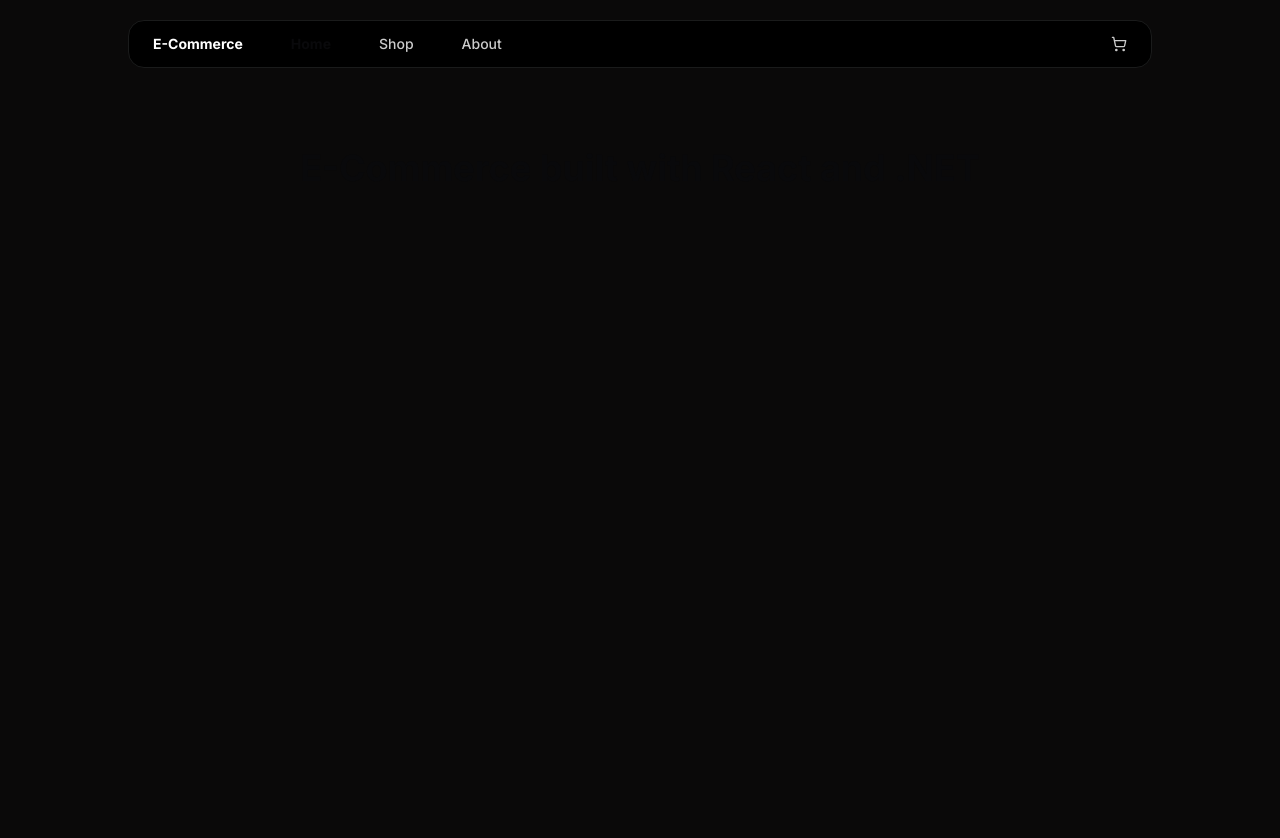
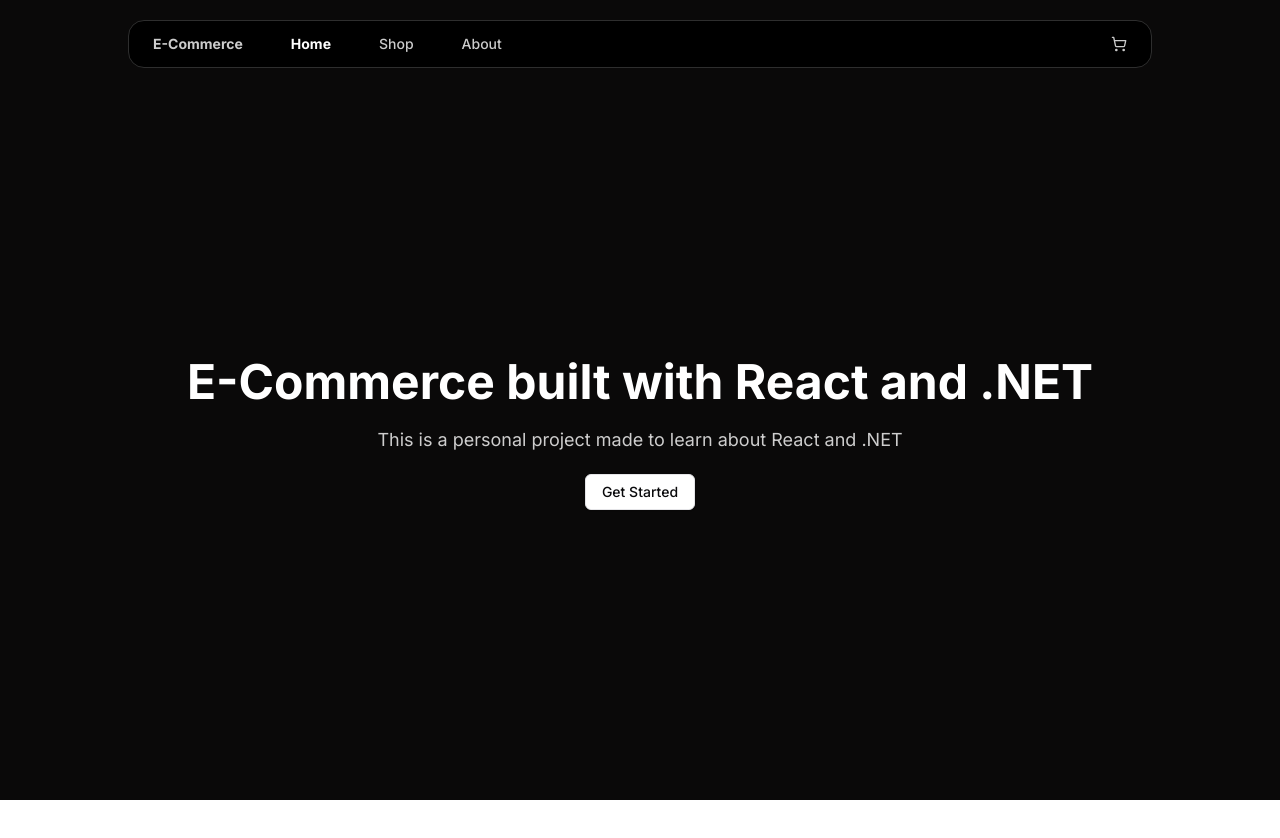
Before and after one commit to contursofran/ecommerce, a Next.js app in the folder frontend/: page / in a window 1280 px wide. Shown: the top 838 px of the page. After the commit the page ends 800 px from the top, so only its background shows below. Built offline with nearby package versions, Linux system fonts and the light colour scheme.

Commit message:
feat: add home page

```diff
--- a/frontend/app/globals.css
+++ b/frontend/app/globals.css
@@ -57,13 +57,19 @@
     --chart-4: 280 65% 60%;
     --chart-5: 340 75% 55%;
   }
+
 }
 
 @layer base {
   * {
     @apply border-border;
   }
+
   body {
     @apply bg-background text-foreground;
   }
 }
+
+.text-secondary-color {
+  color: #fffc;
+}
--- a/frontend/app/home/page.tsx
+++ /dev/null
@@ -1,7 +0,0 @@
-export default function Home() {
-  return (
-    <div>
-      <h1>E-Commerce built with ReactJS and .NET</h1>
-    </div>
-  );
-}
--- a/frontend/app/layout.tsx
+++ b/frontend/app/layout.tsx
@@ -18,7 +18,7 @@ export default function RootLayout({
   return (
     <html lang="en">
       <body className={inter.className}>
-        <div className="bg-[#0A0909] flex flex-col">
+        <div className="bg-[#0A0909] min-h-screen flex flex-col">
           <Topbar />
           {children}
         </div>
--- a/frontend/app/page.tsx
+++ b/frontend/app/page.tsx
@@ -1,12 +1,20 @@
-export default function Home() {
+import { Button } from "@/components/ui/button";
+import Link from "next/link";
+
+export default function HomePage() {
   return (
-    <main className="flex min-h-screen flex-col items-center justify-between">
-      <h1 className="text-4xl font-bold mt-20">
+    <main className="flex flex-1 justify-center flex-col items-center">
+      <h1 className="text-5xl font-bold text-white">
         E-Commerce built with React and .NET
       </h1>
-      <p className="text-lg mt-5">
+      <p className="text-lg mt-5 text-secondary-color">
         This is a personal project made to learn about React and .NET
       </p>
+      <Link href="/shop">
+        <Button variant="outline" className="mt-5">
+          Get Started
+        </Button>
+      </Link>
     </main>
   );
 }
--- a/frontend/components/topbar.tsx
+++ b/frontend/components/topbar.tsx
@@ -17,7 +17,7 @@ const NavLink = ({ href, currentPath, children }: NavLinkProps) => {
     <Link href={href} className="h-full items-center flex">
       <div
         className={cn(
-          isActive ? "font-bold" : "text-[#fffc]",
+          isActive ? "font-bold text-white" : "text-secondary-color",
           "hover:font-bold hover:text-white"
         )}
       >
@@ -31,9 +31,9 @@ export default function Topbar() {
   const currentPath = usePathname();
 
   return (
-    <nav className="h-12 justify-between max-w-5xl px-6 border border-[#1a1b1b] bg-black rounded-2xl mx-auto mt-5 w-full flex items-center">
+    <nav className="h-12 justify-between max-w-5xl px-6 border border-[#2E2E2E] bg-black rounded-2xl mx-auto mt-5 w-full flex items-center">
       <div className="flex gap-12 font-medium h-full items-center text-sm">
-        <div className="text-[#fff] font-bold">E-Commerce</div>
+        <div className="text-secondary-color font-bold">E-Commerce</div>
         <NavLink href="/" currentPath={currentPath}>
           Home
         </NavLink>
@@ -45,7 +45,7 @@ export default function Topbar() {
         </NavLink>
       </div>
       <div>
-        <ShoppingCart className="h-4 w-4 text-[#fffc] hover:text-white cursor-pointer" />
+        <ShoppingCart className="h-4 w-4 text-secondary-color hover:text-white cursor-pointer" />
       </div>
     </nav>
   );
```
Also changed, not shown: frontend/tailwind.config.ts (+8 -8 lines).
